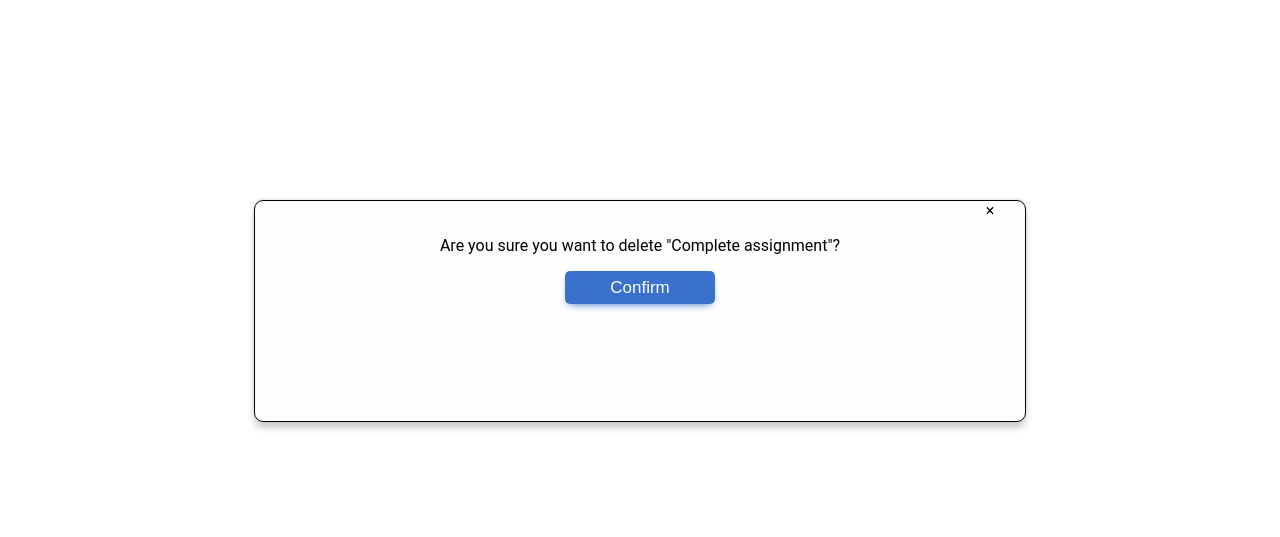
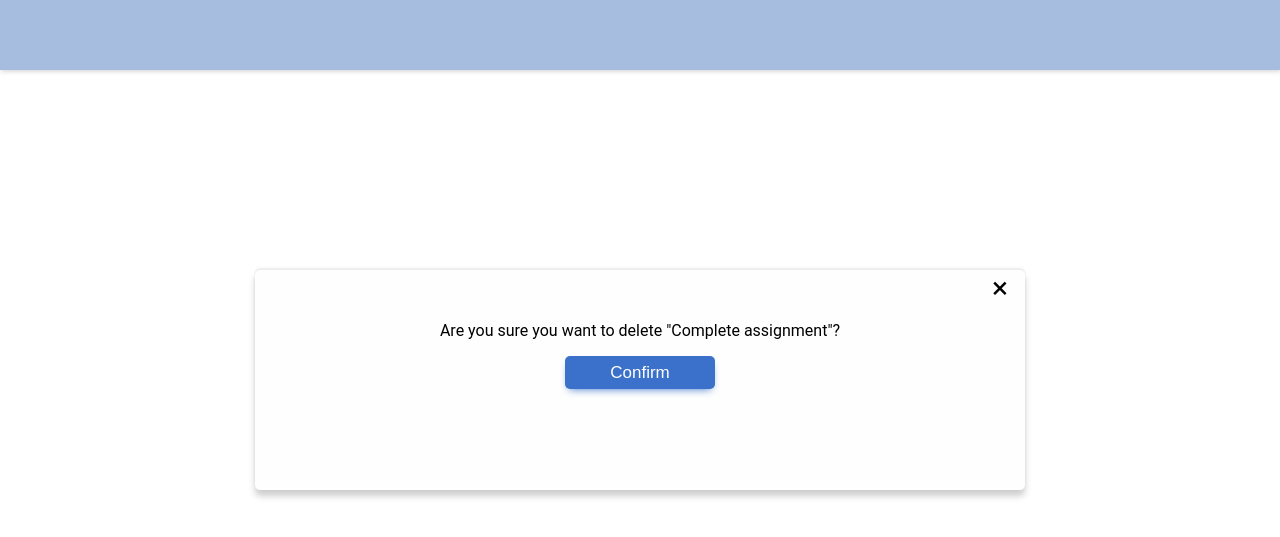
Before and after one commit to sreeluxmi/contact-book-django, a Django app: page /todo/delete-task/44/ in a window 1280 px wide. Shown: the top 537 px of the page. Run offline with Django 4.2, Linux system fonts and the light colour scheme; data comes from the database, SQL or seed files in the repository; both versions use the stored data as it was after the commit.

Commit message:
Todo web application

```diff
--- a/todopro/templates/delete.html
+++ b/todopro/templates/delete.html
@@ -9,6 +9,18 @@
        <title>Delete</title>
    </head>
    <body>
+<div class="navbar">
+  <div class="user">
+    <ul>
+        {% if request.user.is_authenticated %}
+        <li class="left"><p>{{request.user}}</p></li>
+        <li><a id="move-left" class="add" href="{% url 'create-task' %}">ADD</a></li>
+        <li><a class="add"  href="{% url 'login' %}">LOGOUT   </a></li>
+      {% else %}
+      {% endif %}
+    </ul>
+  </div>
+</div>
      <center>
         <form method="post" class="del-mid" >
            <a class="cancel" href="{% url 'item' %}" >×</a>
--- a/todopro/templates/tasklist.html
+++ b/todopro/templates/tasklist.html
@@ -9,7 +9,7 @@
     <meta name="viewport" content="width=device-width, initial-scale=1.0">
     <title>listtask</title>
 </head>
-<body>
+<body class="main-body">
 <div class="navbar">
   <div class="user">
     <ul>
@@ -24,7 +24,7 @@
 </div>
 <center >
     <div class="main">
-       <h1 >To do list</h1>
+       <h1 >To do list</h1><hr>
        <div >
           <table >
               {% for task in item %}
--- a/todopro/todo/static/css/style3.css
+++ b/todopro/todo/static/css/style3.css
@@ -1,6 +1,6 @@
 body{
 margin      :0;
-font-family:roboto;
+font-family  : Roboto,Arial,sans-serif;
 }
 .signup{
 margin-top   : 80px;
@@ -11,7 +11,6 @@ border-radius:5px;
 background   :aliceblue;
 box-shadow   : 0 12px 16px 0 rgba(0,0,0,0.24);
 }
-
 .signup input{
 width        : 310px;
 height       :30px;
@@ -99,8 +98,8 @@ margin     :0;
 }
 
 .navbar {
-box-shadow      : 0 4px 6px 0 rgb(53 50 50 / 24%);
-background-color: white;
+box-shadow      : 1px 1px 5px 0 rgb(53 50 50 / 24%);
+background-color:  #3566b66e;;
 overflow        : hidden;
 width           :100%;
 height          :70px;
@@ -130,6 +129,7 @@ box-shadow: 0 4px 9px -4px #3b71ca;
 box-shadow: 0 8px 9px -4px rgba(0,0,0,0.15),0 4px 18px 0 rgba(0,0,0,0.1);
 background-color:#386bc0;
 color :white;
+border :1px solid white;
 cursor: pointer;
 }
 
@@ -186,7 +186,7 @@ padding : 30px;
 }
 
 strike{
-color :red;
+color :#0014ff9c;;
 }
 
 .option{
@@ -278,9 +278,8 @@ font-size:30px;
 }
 
 .del-mid{
-margin-top :20px;
-border : 1px solid black;
-border-radius : 9px;
+border :none;
+border-radius : 5px;
 width :770px;
 height:220px;
 margin-top : 200px;
@@ -289,8 +288,9 @@ box-shadow : 0 6px 6px 0 rgb(53 50 50 / 24%),0 -2px 2px 0 rgb(0 0 0 / 8%);
 }
 
 .cancel{
-margin-left  :700px;
+margin-left  :720px;
 display:block;
 text-decoration :none;
 color : black;
+font-size:30px;
 }
```
Also changed, not shown: todopro/templates/details.html (+12 -0 lines), todopro/templates/taskcreate.html (+12 -0 lines), todopro/db.sqlite3.
